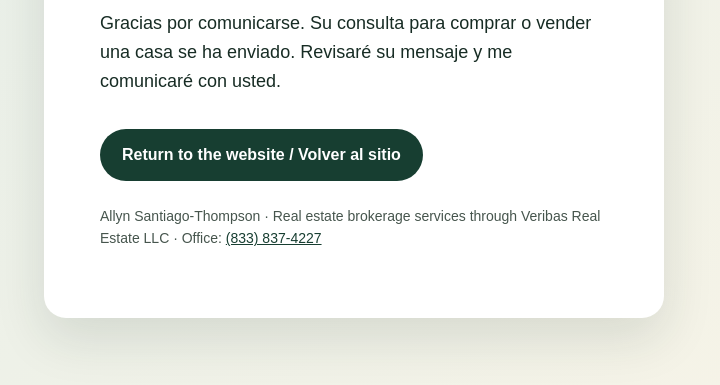
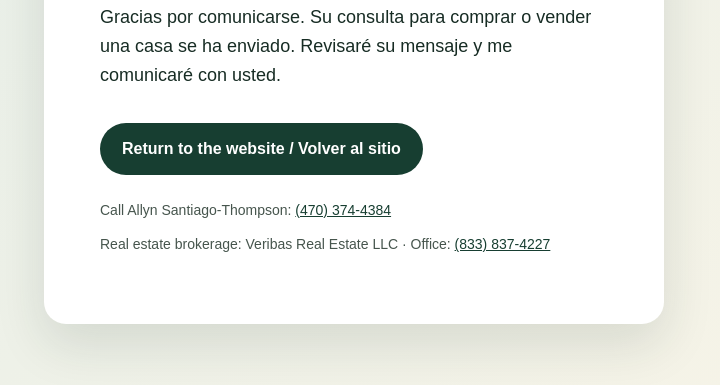
Before and after one commit to aallythomp/aplynx-site, a plain HTML site: page thanks.html in a window 1280 px wide. Shown: the part 379-764 px from the top of the page, without its empty margins (286-1006 px from the left). Drawn offline with Linux system fonts and the light colour scheme.

Commit message:
Show Allyn's direct contact number on inquiry confirmation

```diff
--- a/thanks.html
+++ b/thanks.html
@@ -23,7 +23,8 @@
     <p>Your buyer or seller inquiry has been submitted. I’ll review it and follow up using the contact details you provided.</p>
     <p lang="es">Gracias por comunicarse. Su consulta para comprar o vender una casa se ha enviado. Revisaré su mensaje y me comunicaré con usted.</p>
     <a class="button" href="/">Return to the website / Volver al sitio</a>
-    <p class="small">Allyn Santiago-Thompson · Real estate brokerage services through Veribas Real Estate LLC · Office: <a href="tel:+18338374227">(833) 837-4227</a></p>
+    <p class="small">Call Allyn Santiago-Thompson: <a href="tel:+14703744384">(470) 374-4384</a></p>
+    <p class="small">Real estate brokerage: Veribas Real Estate LLC · Office: <a href="tel:+18338374227">(833) 837-4227</a></p>
   </main>
 </body>
 </html>
```
